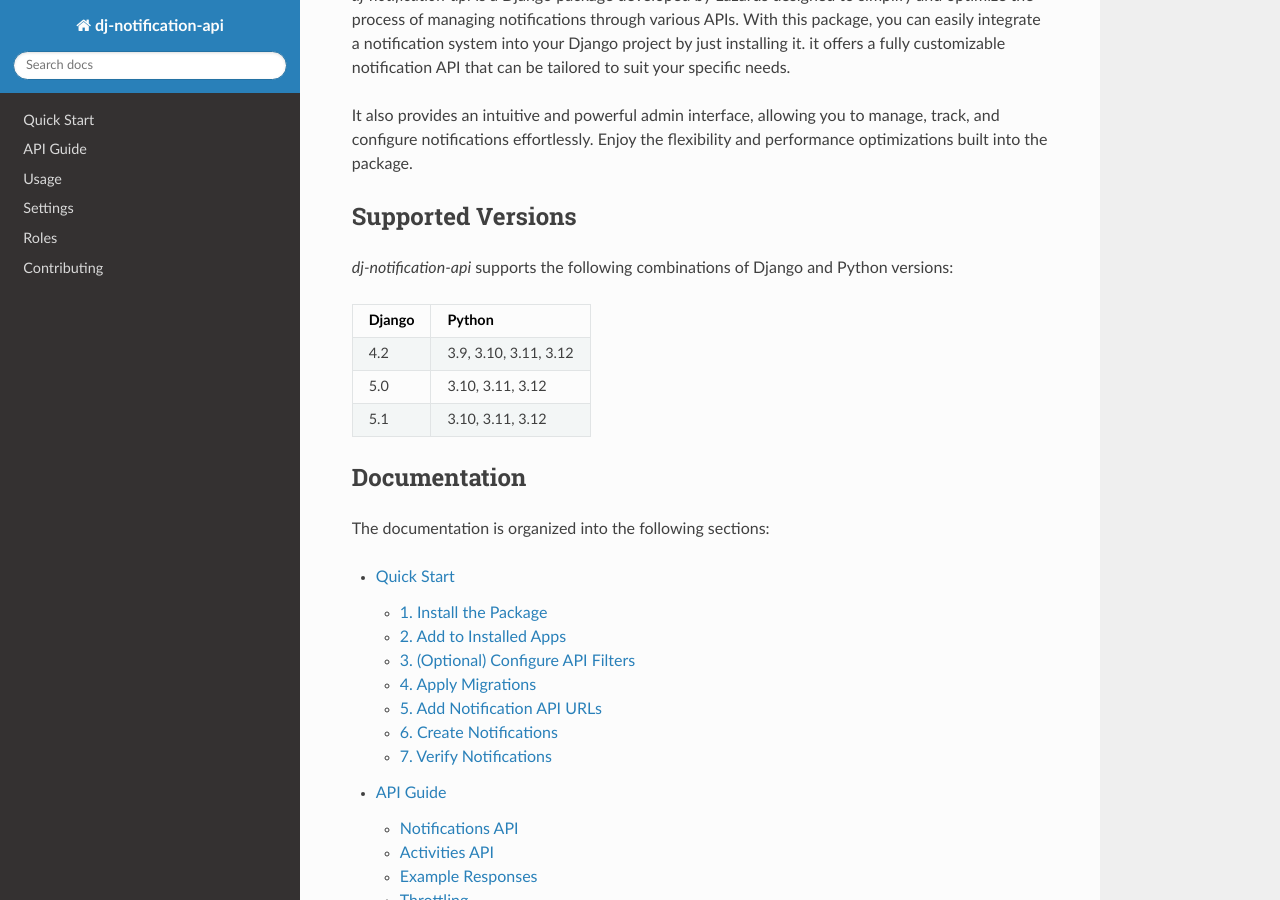
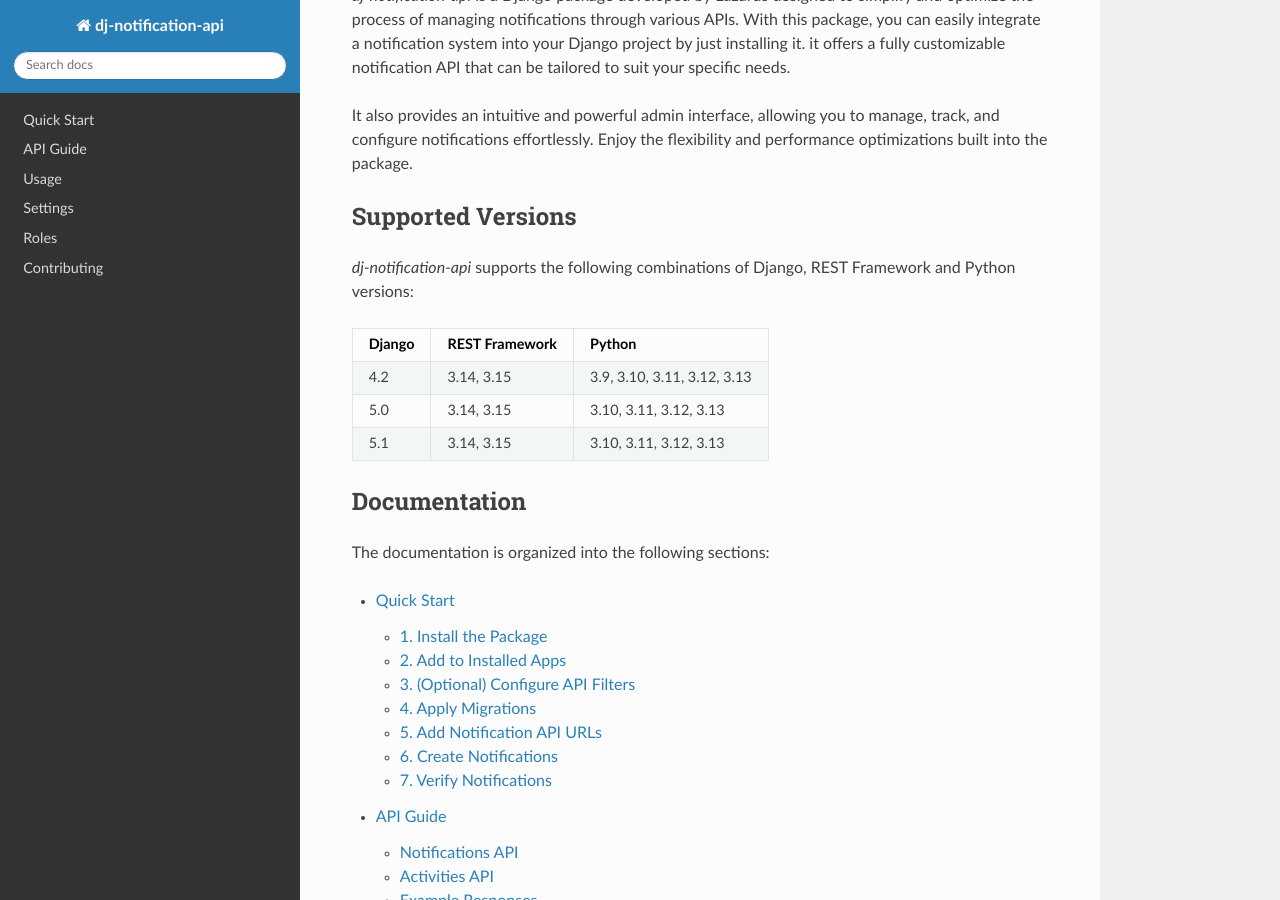
Before and after one commit to Lazarus-org/dj-notification-api, a Sphinx documentation site: the page built from docs/index.rst, in a window 1280 px wide and 900 px high, scrolled down 312 px. Built offline with Sphinx 7.4.7 and the Read the Docs theme 3.1.0, drawn with Linux system fonts in a browser that asks for light colours.

Commit message:
:zap::books: docs(reqirement): Update project detail and reqired python version

```diff
--- a/docs/index.rst
+++ b/docs/index.rst
@@ -63,15 +63,15 @@
 Supported Versions
 ------------------
 
-`dj-notification-api` supports the following combinations of Django and Python versions:
+`dj-notification-api` supports the following combinations of Django, REST Framework and Python versions:
 
-==========  =======================
-  Django      Python
-==========  =======================
-4.2         3.9, 3.10, 3.11, 3.12
-5.0         3.10, 3.11, 3.12
-5.1         3.10, 3.11, 3.12
-==========  =======================
+==========  ==============  ===========================
+  Django    REST Framework  Python
+==========  ==============  ===========================
+4.2         3.14, 3.15      3.9, 3.10, 3.11, 3.12, 3.13
+5.0         3.14, 3.15      3.10, 3.11, 3.12, 3.13
+5.1         3.14, 3.15      3.10, 3.11, 3.12, 3.13
+==========  ==============  ===========================
 
 Documentation
 -------------
```
Also changed, not shown: README.md (+3 -2 lines), 3 other files.
